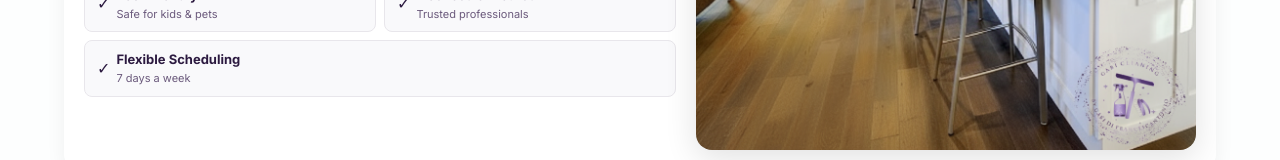
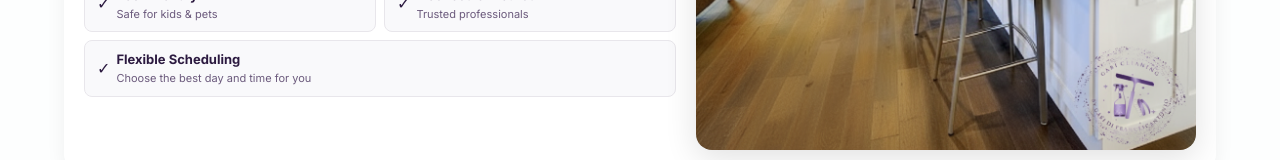
Before and after one commit to Beny74/Gabicleaning, a Next.js app in the folder nextjs_space/: page / in a window 1280 px wide. Shown: the part 510-670 px from the top of the page. Built offline with nearby package versions, Linux system fonts and the light colour scheme.

Commit message:
Atualizar texto de agendamento flexível
- Alterar '7 days a week' para 'Choose the best day and time for you'
- Tornar a mensagem mais clara e centrada no cliente
- Melhorar a experiência do usuário na seção hero

```diff
--- a/nextjs_space/components/hero-section.tsx
+++ b/nextjs_space/components/hero-section.tsx
@@ -52,7 +52,7 @@ export default function HeroSection() {
                 <span style={{fontSize:'16px'}}>✓</span>
                 <div>
                   <strong style={{color:'var(--text-dark)',fontSize:'13px'}}>Flexible Scheduling</strong>
-                  <div style={{fontSize:'11px',color:'var(--text-muted)'}}>7 days a week</div>
+                  <div style={{fontSize:'11px',color:'var(--text-muted)'}}>Choose the best day and time for you</div>
                 </div>
               </div>
             </div>
```
Also changed, not shown: 1 other file (tests, documents, lock files or other folders).
